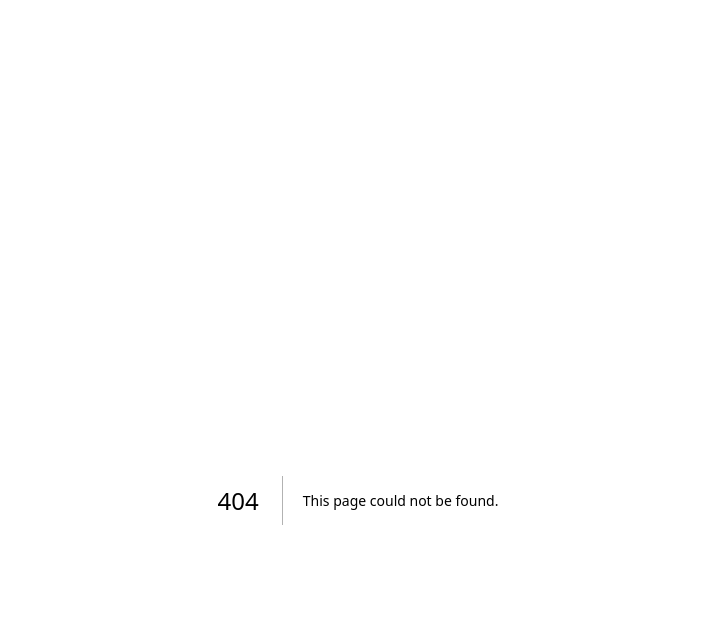
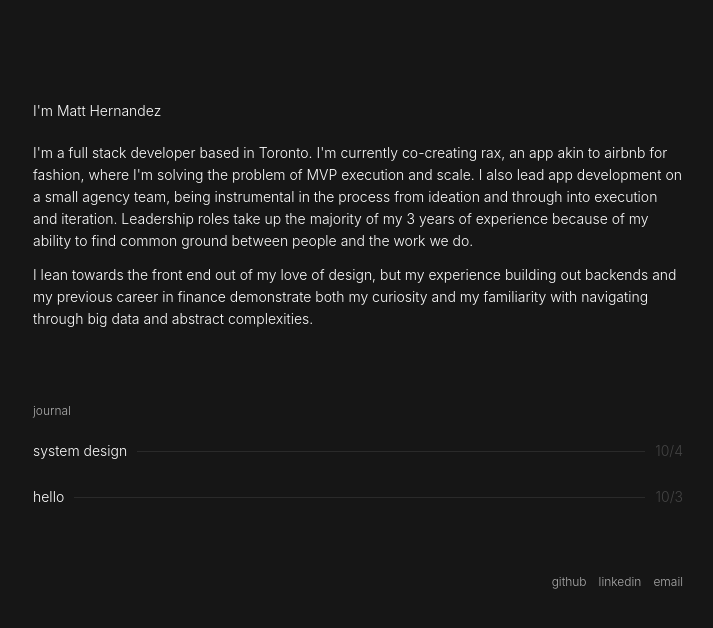
Before and after one commit to mtthdz/portfolio, a Next.js app: page /home in a window 1280 px wide. Before the commit this address had no page. Shown: the top 628 px of the page, without its empty margins (282-995 px from the left). Built offline with nearby package versions, Linux system fonts and the light colour scheme.

Commit message:
directory and markup refactor to home

```diff
--- a/pages/directory.tsx
+++ b/pages/home.tsx
@@ -1,20 +1,15 @@
 import BlogList from "@/components/BlogList";
 import Body from "@/components/Body";
 import Footer from "@/components/Footer";
-import styled from "styled-components"
 
 const DirectoryPage = () => {
   return (
-    <DirectoryStyles>
+    <section>
       <Body />
       <BlogList />
       <Footer />
-    </DirectoryStyles>
+    </section>
   )
 }
 
 export default DirectoryPage;
-
-const DirectoryStyles = styled.div`
-  /* margin-top: 50px; */
-`;
```
